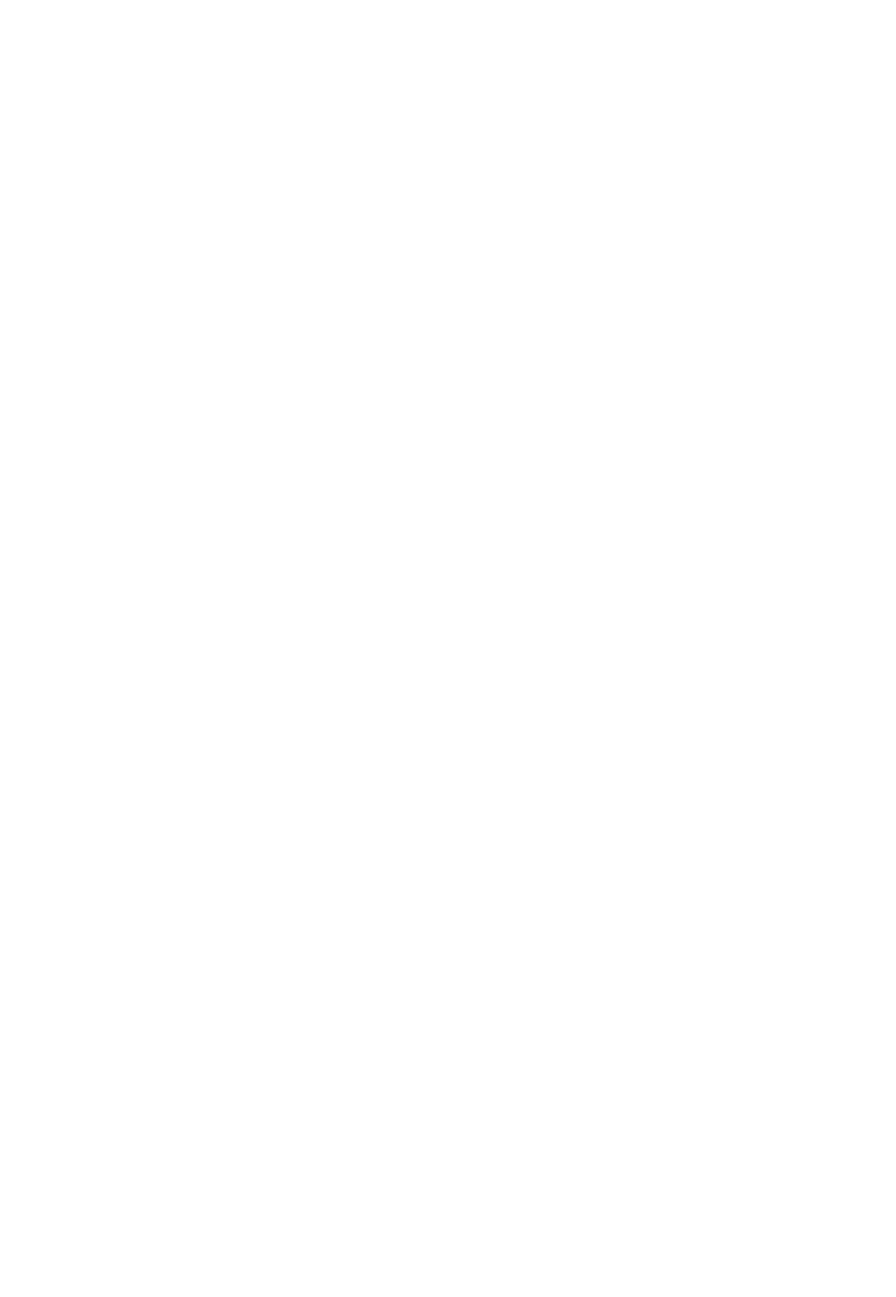
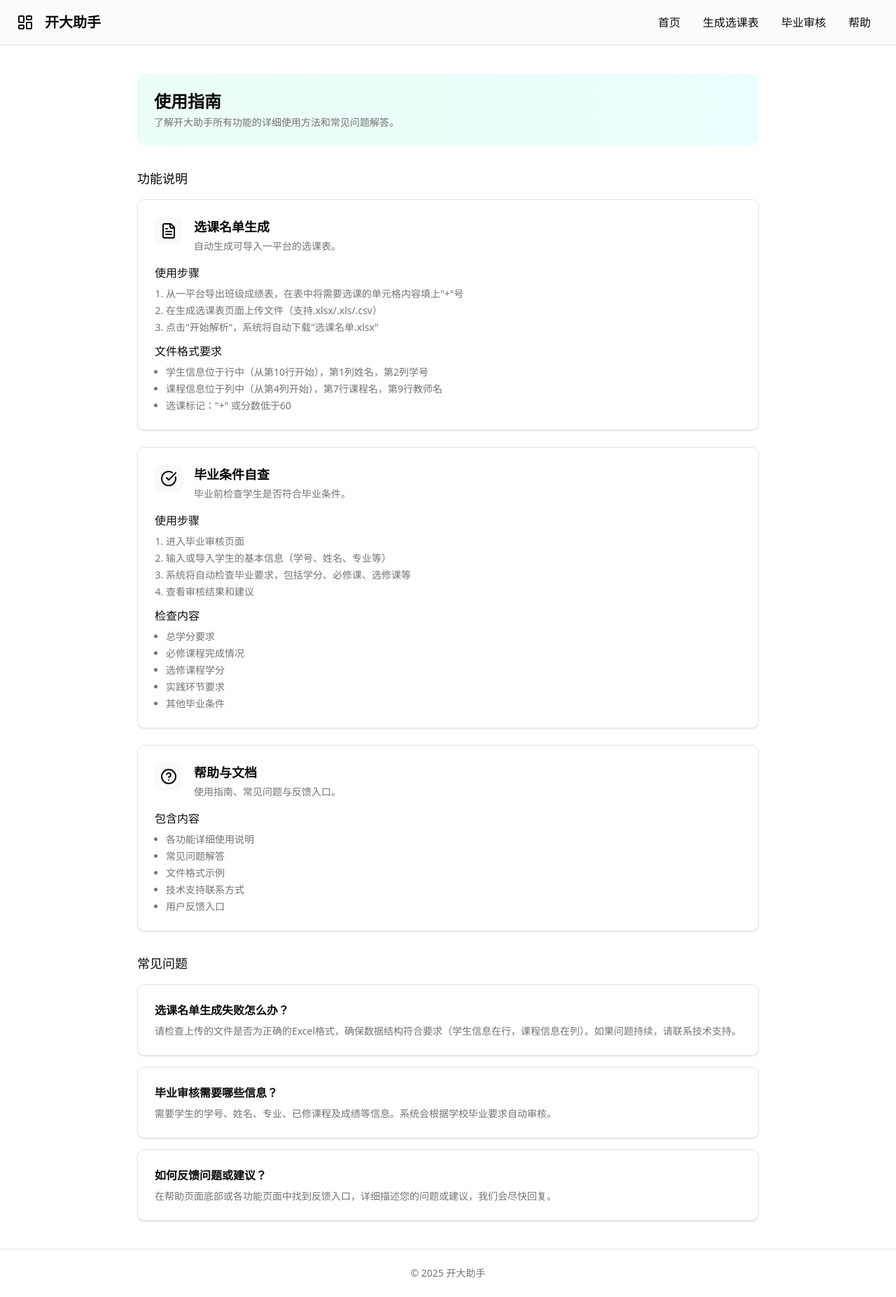
Before and after one commit to der2333/ouPlus-web, a React (Vite) app: page /help in a window 1280 px wide. Before the commit this address had no page. Shown: the whole page at 70% size. Before the commit the page ends 800 px from the top, so only its background shows below. Built offline with nearby package versions, Linux system fonts and the light colour scheme.

Commit message:
添加帮助页面

```diff
--- /dev/null
+++ b/src/components/pages/HelpPage.tsx
@@ -0,0 +1,196 @@
+import { NavLink } from "react-router";
+import { Button } from "../ui/button";
+import {
+  CheckCircle,
+  FileText,
+  HelpCircle,
+  LayoutDashboard,
+} from "lucide-react";
+
+function HelpPage() {
+  return (
+    <div className="min-h-screen flex flex-col bg-background text-foreground">
+      <header className="border-b bg-muted/40">
+        <div className="max-w-7xl mx-auto px-6 py-4 flex items-center justify-between">
+          <div className="flex items-center gap-4">
+            <LayoutDashboard className="h-6 w-6" />
+            <h1 className="text-xl font-bold">开大助手</h1>
+          </div>
+
+          <nav className="flex items-center gap-2">
+            <Button asChild variant="ghost" size="sm" className="text-base">
+              <NavLink to="/">首页</NavLink>
+            </Button>
+            <Button asChild variant="ghost" size="sm" className="text-base">
+              <NavLink to="/course">生成选课表</NavLink>
+            </Button>
+            <Button asChild variant="ghost" size="sm" className="text-base">
+              <NavLink to="/graduation">毕业审核</NavLink>
+            </Button>
+            <Button asChild variant="ghost" size="sm" className="text-base">
+              <NavLink to="/help">帮助</NavLink>
+            </Button>
+          </nav>
+        </div>
+      </header>
+
+      <main className="flex-1 max-w-6xl mx-auto px-6 py-10">
+        <section className="mb-8">
+          <div className="rounded-xl bg-gradient-to-r from-emerald-50 to-cyan-50 p-6">
+            <h2 className="text-2xl font-semibold">使用指南</h2>
+            <p className="text-sm text-muted-foreground mt-1">
+              了解开大助手所有功能的详细使用方法和常见问题解答。
+            </p>
+          </div>
+        </section>
+
+        <section className="mb-8">
+          <h3 className="text-lg font-medium mb-4">功能说明</h3>
+          <div className="space-y-6">
+            {/* 选课名单生成 */}
+            <div className="bg-card border rounded-lg p-6 shadow-sm">
+              <div className="flex items-start gap-4 mb-4">
+                <div className="rounded-md bg-muted/60 p-2">
+                  <FileText className="h-6 w-6 text-foreground" />
+                </div>
+                <div className="flex-1">
+                  <h4 className="text-lg font-semibold">选课名单生成</h4>
+                  <p className="text-sm text-muted-foreground mt-1">
+                    自动生成可导入一平台的选课表。
+                  </p>
+                </div>
+              </div>
+              <div className="space-y-3">
+                <div>
+                  <h5 className="text-base font-medium">使用步骤</h5>
+                  <ol className="text-sm text-muted-foreground mt-2 space-y-1 ml-4 list-decimal">
+                    <li>
+                      从一平台导出班级成绩表，在表中将需要选课的单元格内容填上"+"号
+                    </li>
+                    <li>在生成选课表页面上传文件（支持.xlsx/.xls/.csv）</li>
+                    <li>点击"开始解析"，系统将自动下载"选课名单.xlsx"</li>
+                  </ol>
+                </div>
+                <div>
+                  <h5 className="text-base font-medium">文件格式要求</h5>
+                  <ul className="text-sm text-muted-foreground mt-2 space-y-1 ml-4 list-disc">
+                    <li>
+                      学生信息位于行中（从第10行开始），第1列姓名，第2列学号
+                    </li>
+                    <li>
+                      课程信息位于列中（从第4列开始），第7行课程名，第9行教师名
+                    </li>
+                    <li>选课标记："+" 或分数低于60</li>
+                  </ul>
+                </div>
+              </div>
+            </div>
+
+            {/* 毕业条件自查 */}
+            <div className="bg-card border rounded-lg p-6 shadow-sm">
+              <div className="flex items-start gap-4 mb-4">
+                <div className="rounded-md bg-muted/60 p-2">
+                  <CheckCircle className="h-6 w-6 text-foreground" />
+                </div>
+                <div className="flex-1">
+                  <h4 className="text-lg font-semibold">毕业条件自查</h4>
+                  <p className="text-sm text-muted-foreground mt-1">
+                    毕业前检查学生是否符合毕业条件。
+                  </p>
+                </div>
+              </div>
+              <div className="space-y-3">
+                <div>
+                  <h5 className="text-base font-medium">使用步骤</h5>
+                  <ol className="text-sm text-muted-foreground mt-2 space-y-1 ml-4 list-decimal">
+                    <li>进入毕业审核页面</li>
+                    <li>输入或导入学生的基本信息（学号、姓名、专业等）</li>
+                    <li>系统将自动检查毕业要求，包括学分、必修课、选修课等</li>
+                    <li>查看审核结果和建议</li>
+                  </ol>
+                </div>
+                <div>
+                  <h5 className="text-base font-medium">检查内容</h5>
+                  <ul className="text-sm text-muted-foreground mt-2 space-y-1 ml-4 list-disc">
+                    <li>总学分要求</li>
+                    <li>必修课程完成情况</li>
+                    <li>选修课程学分</li>
+                    <li>实践环节要求</li>
+                    <li>其他毕业条件</li>
+                  </ul>
+                </div>
+              </div>
+            </div>
+
+            {/* 帮助与文档 */}
+            <div className="bg-card border rounded-lg p-6 shadow-sm">
+              <div className="flex items-start gap-4 mb-4">
+                <div className="rounded-md bg-muted/60 p-2">
+                  <HelpCircle className="h-6 w-6 text-foreground" />
+                </div>
+                <div className="flex-1">
+                  <h4 className="text-lg font-semibold">帮助与文档</h4>
+                  <p className="text-sm text-muted-foreground mt-1">
+                    使用指南、常见问题与反馈入口。
+                  </p>
+                </div>
+              </div>
+              <div className="space-y-3">
+                <div>
+                  <h5 className="text-base font-medium">包含内容</h5>
+                  <ul className="text-sm text-muted-foreground mt-2 space-y-1 ml-4 list-disc">
+                    <li>各功能详细使用说明</li>
+                    <li>常见问题解答</li>
+                    <li>文件格式示例</li>
+                    <li>技术支持联系方式</li>
+                    <li>用户反馈入口</li>
+                  </ul>
+                </div>
+              </div>
+            </div>
+          </div>
+        </section>
+
+        <section>
+          <h3 className="text-lg font-medium mb-4">常见问题</h3>
+          <div className="space-y-4">
+            <div className="bg-card border rounded-lg p-6 shadow-sm">
+              <h4 className="text-base font-semibold mb-2">
+                选课名单生成失败怎么办？
+              </h4>
+              <p className="text-sm text-muted-foreground">
+                请检查上传的文件是否为正确的Excel格式，确保数据结构符合要求（学生信息在行，课程信息在列）。如果问题持续，请联系技术支持。
+              </p>
+            </div>
+
+            <div className="bg-card border rounded-lg p-6 shadow-sm">
+              <h4 className="text-base font-semibold mb-2">
+                毕业审核需要哪些信息？
+              </h4>
+              <p className="text-sm text-muted-foreground">
+                需要学生的学号、姓名、专业、已修课程及成绩等信息。系统会根据学校毕业要求自动审核。
+              </p>
+            </div>
+
+            <div className="bg-card border rounded-lg p-6 shadow-sm">
+              <h4 className="text-base font-semibold mb-2">
+                如何反馈问题或建议？
+              </h4>
+              <p className="text-sm text-muted-foreground">
+                在帮助页面底部或各功能页面中找到反馈入口，详细描述您的问题或建议，我们会尽快回复。
+              </p>
+            </div>
+          </div>
+        </section>
+      </main>
+
+      <footer className="flex border-t">
+        <div className="max-w-6xl mx-auto px-6 py-6 text-sm text-muted-foreground">
+          © {new Date().getFullYear()} 开大助手
+        </div>
+      </footer>
+    </div>
+  );
+}
+
+export default HelpPage;
--- a/src/main.tsx
+++ b/src/main.tsx
@@ -3,12 +3,14 @@ import "./index.css";
 import App from "./App.tsx";
 import { BrowserRouter, Route, Routes } from "react-router";
 import CoursePage from "./components/pages/CoursePage.tsx";
+import HelpPage from "./components/pages/HelpPage.tsx";
 
 createRoot(document.getElementById("root")!).render(
   <BrowserRouter>
     <Routes>
       <Route path="/" element={<App />} />
       <Route path="/course" element={<CoursePage />} />
+      <Route path="/help" element={<HelpPage />} />
     </Routes>
   </BrowserRouter>,
 );
--- a/vite.config.ts
+++ b/vite.config.ts
@@ -11,4 +11,8 @@ export default defineConfig({
       "@": path.resolve(__dirname, "./src"),
     },
   },
+  server: {
+    host: "0.0.0.0",
+    open: true,
+  },
 });
```
